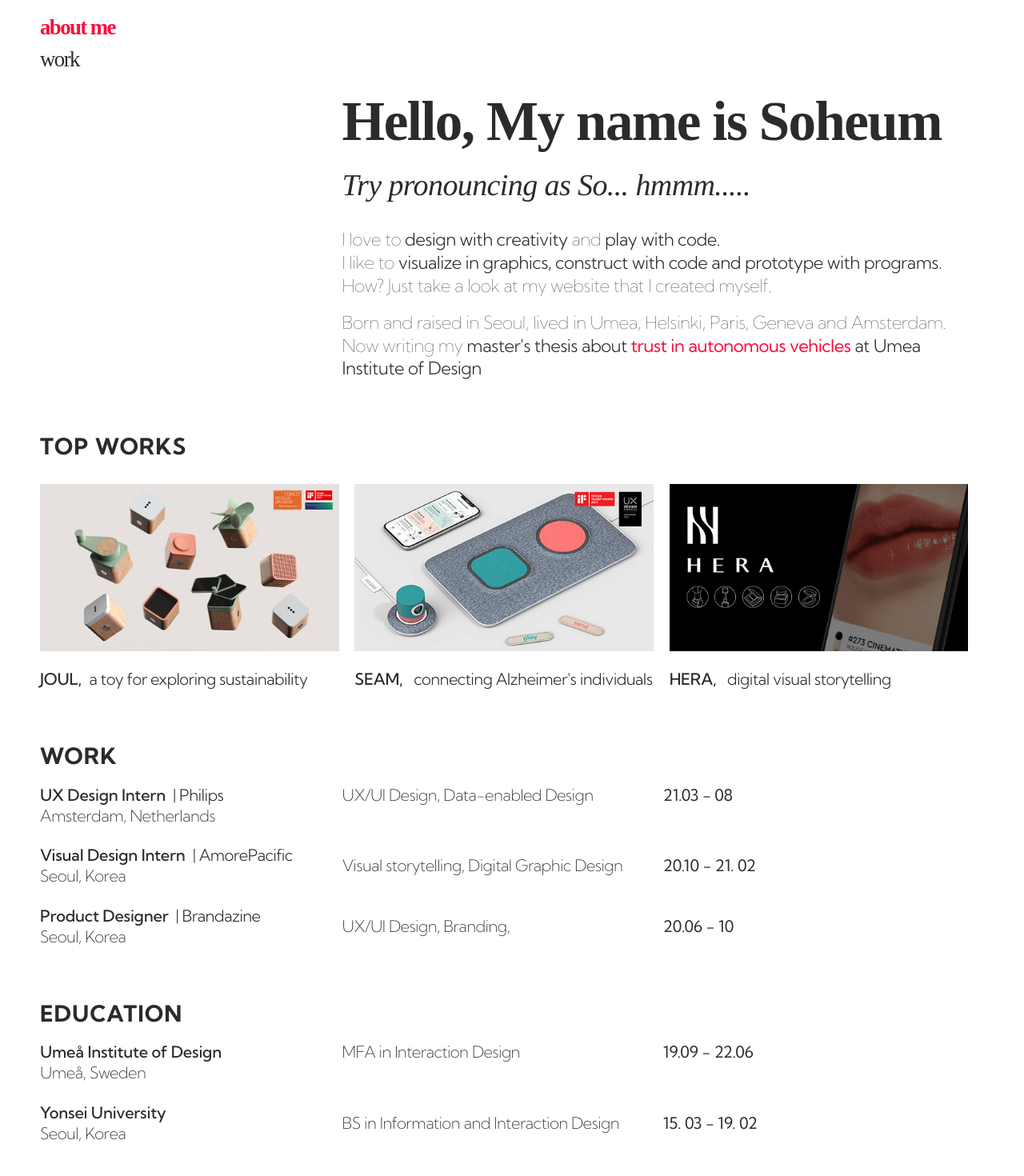
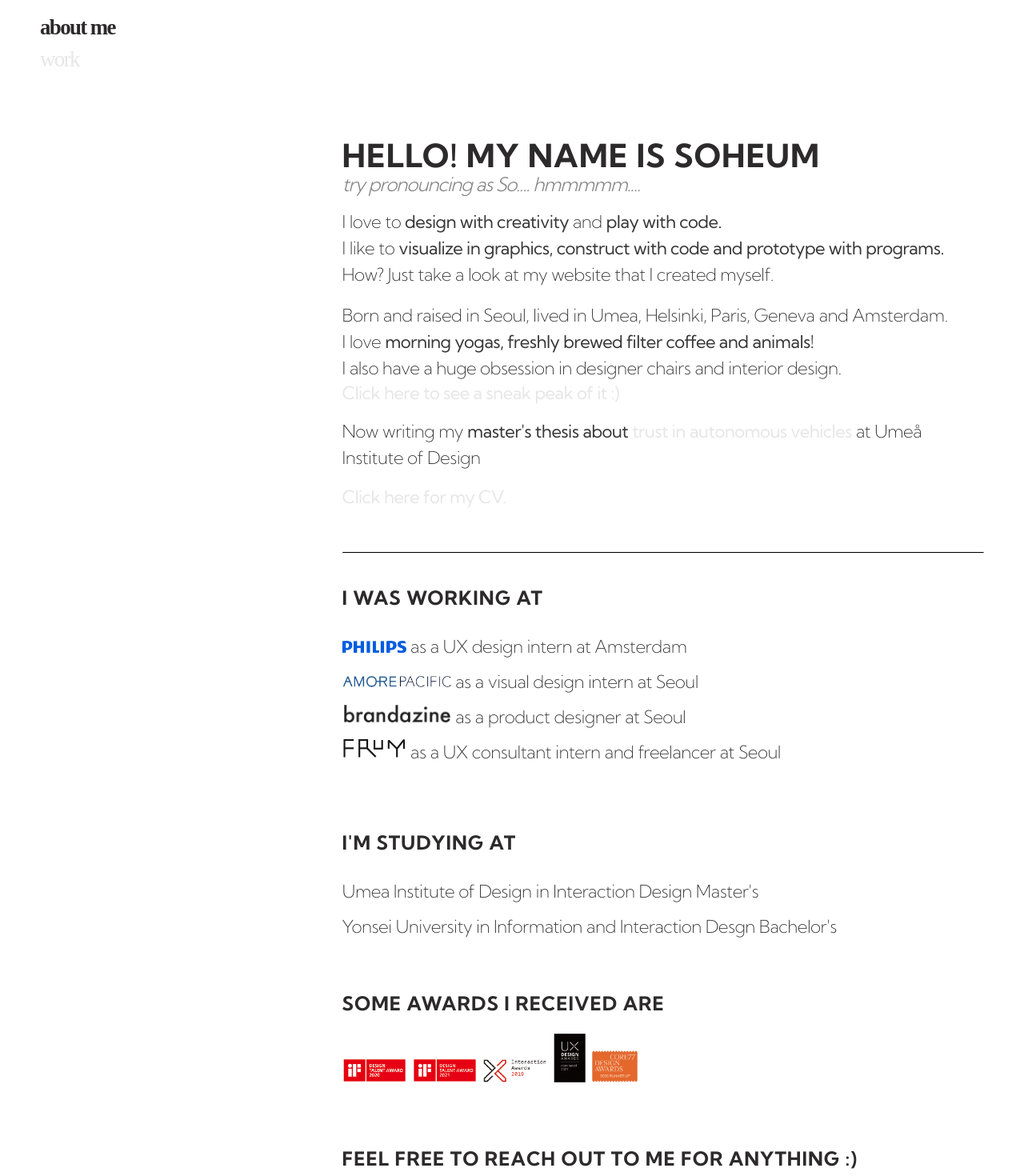
Before and after one commit to soheum/fifthportfolio, a React (Create React App) app: page /work in a window 1280 px wide. Shown: the part 20-1490 px from the top of the page at 80% size. Built offline with nearby package versions, Linux system fonts and the light colour scheme; a web font is replaced by a local one.

Commit message:
fresh start

```diff
--- a/src/components/pages/HeroContent.css
+++ b/src/components/pages/HeroContent.css
@@ -42,24 +42,60 @@
     letter-spacing: -0.6px;
     line-height: 1.3;
   }
+  a{
+    font-weight: 300;
+    font-style: normal;
+    font-family: "Kumbh Sans", sans-serif;
+    color: #E6E6E6;
+    font-size: 22px;
+    letter-spacing: -0.6px;
+    line-height: 1.3;
+    text-decoration: none;
+    cursor: pointer;
+  }
+  a:hover{
+    color: #05EBC5;
+    cursor: pointer;
+  }
 
   .span_p{
-    font-weight: 100;
+    font-weight: 200;
     font-style: normal;
     font-family: "Kumbh Sans", sans-serif;
     color: #2C2A2A;
     font-size: 22px;
     letter-spacing: -0.6px;
-    line-height: 1.3;
+    line-height: 1.5;
   }
-  .span_bold{
-    font-weight: 300;
+  .span_p2{
+    font-weight: 200;
     font-style: normal;
     font-family: "Kumbh Sans", sans-serif;
     color: #2C2A2A;
     font-size: 22px;
     letter-spacing: -0.6px;
+    line-height: 2;
+  }
+  .span_bold{
+    font-weight: 400;
+    font-style: normal;
+    font-family: "Kumbh Sans", sans-serif;
+    color: #383838;
+    font-size: 22px;
+    letter-spacing: -0.6px;
     line-height: 1.3;
+  }
+  .span_grey{
+    font-weight: 400;
+    font-style: normal;
+    font-family: "Kumbh Sans", sans-serif;
+    color: #E6E6E6;
+    font-size: 22px;
+    letter-spacing: -0.6px;
+    line-height: 1.3;
+  }
+  .span_grey:hover{
+    color: #05EBC5;
   }
   .span_red{
     font-weight: 400;
@@ -183,7 +219,7 @@
   font-style: normal;
   font-family: "Kumbh Sans", sans-serif;
   color: #2C2A2A;
-  font-size: 16px;
+  font-size: 20px;
   letter-spacing: -0.6px;
   line-height: 2.3;
   }
@@ -211,10 +247,37 @@
     font-style: normal;
     font-family: "Kumbh Sans", sans-serif;
     color: #2C2A2A;
-    font-size: 28px;
+    font-size: 24px;
     letter-spacing: 1px;
     line-height: 1.7;
     text-align: left;
+  }
+  .span_semititle2{
+    overflow: hidden;
+    white-space: pre-wrap;
+    word-wrap: break-word;
+    word-break: break-word;
+    font-weight: 700;
+    font-style: normal;
+    font-family: "Kumbh Sans", sans-serif;
+    color: #2C2A2A;
+    font-size: 40px;
+    letter-spacing: 1px;
+    line-height: 1.5;
+    text-align: left;
+  }
+  .span_italics{
+      overflow: hidden;
+      white-space: pre-wrap;
+      word-wrap: break-word;
+      word-break: break-word;
+      font-weight: 300;
+      font-style: italic;
+      font-family: "Kumbh Sans", sans-serif;
+      color: #858585;
+      font-size: 24px;
+      letter-spacing: -1.2px;
+      line-height: 0;
   }
 
   .hr{
@@ -230,17 +293,25 @@
   }
 
   .img_logo{
-    width: 20%;
+    width: 10%;
+  }
+  .work{
+    display: inline-block;
   }
 
   .img_logo_2{
-    width: 10%;
+    width: 17%;
   }
-
   .img_logo_3{
-    width: 15%;
+    width: 5%;
   }
-  .topwork_1{
+  .img_logo_4{
+    width: 7%;
+  }
+  .award{
+    margin-right: 1%;
+  }
+  /* .topwork_1{
     flex: 1 1 33%;
     cursor: pointer;
   }
@@ -251,4 +322,4 @@
   .topwork_3{
     flex: 1 1 33%;
     cursor: pointer;
-  }
+  } */
--- a/src/components/pages/HeroContent.js
+++ b/src/components/pages/HeroContent.js
@@ -15,42 +15,67 @@
            <div className="content">
                 <div className="empty"></div>
                  <div className="textcontent">
+                    <span className="span_semititle2">HELLO! MY NAME IS SOHEUM</span> <br />
+                    <span className="span_italics">try pronouncing as So.... hmmmmm....</span> <br /> <br />
                     <span className="span_p">I love to</span><span className="span_bold"> design with creativity </span><span className="span_p">and</span><span className="span_bold"> play with code.</span> <br /> <span className="span_p">I like to </span><span className="span_bold">visualize in graphics, construct with code and prototype with programs.</span> <br /> <span className="span_p">How? Just take a look at my website that I created myself.</span> <br /> <br />
-                    <span className="span_p">Born and raised in Seoul, lived in Umea, Helsinki, Paris, Geneva and Amsterdam. <br /> Now writing my </span><span className="span_bold"> master's thesis about</span><span className="span_red"> trust in autonomous vehicles</span><span className="span_bold"> at Umea Institute of Design</span>
+                    <span className="span_p">Born and raised in Seoul, lived in Umea, Helsinki, Paris, Geneva and Amsterdam. <br />I love </span><span className="span_bold">morning yogas, freshly brewed filter coffee and animals! <br /></span><span className="span_p">I also have a huge obsession in designer chairs and interior design.</span><br />
+                    <a href="https://www.youtube.com/watch?v=bYvG-YEQyTs"><span className="span_grey"> Click here to see a sneak peak of it :) </span></a> <br /> <br />
+                    <span className="span_p">Now writing my </span><span className="span_bold">master's thesis about</span><a href="https://drive.google.com/file/d/15sId83Mw8XTa12FsdUuRv0LC3FlIbGMY/view?usp=sharing"><span className="span_grey"> trust in autonomous vehicles </span></a><span className="span_p"> at Umeå Institute of Design</span> <br />
+                    <br /><a href="https://drive.google.com/file/d/1qkCIlb49lhPNz1q0DCDTboRJdSMdca2_/view?usp=sharing"><span className="span_grey">Click here for my CV.</span></a> <br />
+                    <br /><br /><br /><hr />
                  </div>
              </div>
         </div>
 
-        <div className="container topwork">
-             <div className="semi_title edu">
-                <span className="span_semititle">TOP WORKS</span>
+        <div className="container">
+            <div className="content">
+                <div className="empty"></div>
+                <div className="textcontent">
+                    <span className="span_semititle">I WAS WORKING AT</span> <br /> <br />
+                    <div className="span_p2"><img class="img_logo" src={"./images/about/philips.png"} />   as a UX design intern at Amsterdam</div>
+                     <div className="span_p2"><img class="img_logo_2" src={"./images/about/amorepacific.png"} />   as a visual design intern at Seoul</div>
+                     <div className="span_p2"><img class="img_logo_2" src={"./images/about/brandazine.png"} />   as a product designer at Seoul</div>
+                     <div className="span_p2"><img class="img_logo" src={"./images/about/frum.png"} />   as a UX consultant intern and freelancer at Seoul</div> <br />
+                </div>
             </div>
-            <div className="content_2">
-                <Link to="/joul" className="nav-link" >
-                <div className="topwork_1">
-                    <img className="work_img" src={"./images/about/landing_work_1.jpg"} /> <br /><br />
-                    <span className="span_jobtitle">JOUL,  </span>
-                    <span className="span_job">a toy for exploring sustainability</span> <br />
+        </div>
+        <br />
+        <div className="container">
+            <div className="content">
+                <div className="empty"></div>
+                <div className="textcontent">
+                    <span className="span_semititle">I'M STUDYING AT</span> <br /> <br />
+                    <div className="span_p2">Umea Institute of Design in Interaction Design Master's</div>
+                     <div className="span_p2">Yonsei University in Information and Interaction Desgn Bachelor's</div>
                 </div>
-                </Link>
-                <Link to="/seam" className="nav-link" >
-                <div className="topwork_2">
-                    <img className="work_img" src={"./images/about/landing_work_2.jpg"} /> <br /><br />
-                    <span className="span_jobtitle">SEAM,   </span>
-                    <span className="span_job">connecting Alzheimer's individuals</span> <br />
+            </div>
+        </div>
+        <br />
+        <div className="container">
+            <div className="content">
+                <div className="empty"></div>
+                <div className="textcontent">
+                    <span className="span_semititle">SOME AWARDS I RECEIVED ARE</span> <br /> <br />
+                    <img class="img_logo award" src={"./images/about/iF_1.png"} />
+                    <img class="img_logo award" src={"./images/about/iF_2.png"} />
+                    <img class="img_logo award" src={"./images/about/IxDA.png"} />
+                    <img class="img_logo_3 award" src={"./images/about/UX.png"} />
+                    <img class="img_logo_4" src={"./images/about/Core.png"} />
                 </div>
-                </Link>
-                <Link to="/hera" className="nav-link" >
-                <div className="topwork_3">
-                    <img className="work_img" src={"./images/about/landing_work_3.jpg"} /> <br /><br />
-                    <span className="span_jobtitle">HERA,   </span>
-                    <span className="span_job">digital visual storytelling</span> <br />
+            </div>
+        </div>
+<br /> <br />
+        <div className="container">
+            <div className="content">
+                <div className="empty"></div>
+                <div className="textcontent">
+                    <span className="span_semititle">FEEL FREE TO REACH OUT TO ME FOR ANYTHING :)</span>
                 </div>
-                </Link>
             </div>
         </div>
 
-        <div className="container work">
+
+        {/* <div className="container work">
             <div className="semi_title edu">
                 <span className="span_semititle">WORK</span>
             </div>
@@ -96,9 +121,9 @@
                     <span className="span_date">20.06 - 10</span> <br />
                 </div>
              </div>
-        </div>
+        </div> */}
 
-        <div className="container">
+        {/* <div className="container">
             <div className="semi_title edu">
                 <span className="span_semititle">EDUCATION</span>
             </div>
@@ -127,10 +152,9 @@
                     <span className="span_date">15. 03 - 19. 02</span>
                 </div>
              </div>
-        </div>
+        </div> */}
 
-        <div className="container">
-            <div className="semi_title awards">
+            {/* <div className="semi_title awards">
                 <span className="span_semititle">AWARDS</span>
             </div>
             <Link to="/seam" className="nav-link" >
@@ -210,8 +234,7 @@
                 <div className="datecontent">
                     <img class="img_logo" src={"./images/about/IxDA.png"} />
                 </div>
-             </div>
-        </div>
+             </div> */}
 
         <div className="footer"></div>
 
--- a/src/components/pages/HomePage/Data.js
+++ b/src/components/pages/HomePage/Data.js
@@ -1,7 +1,7 @@
 export const homeObjOne = {
-  h1_headline: 'Hello, My name is Soheum',
+  h1_headline: '',
   h2_text:
-    'Try pronouncing as So... hmmm.....'
+    ''
 };
 
 export const homeObjTwo = {
--- a/src/components/pages/Navbar.css
+++ b/src/components/pages/Navbar.css
@@ -40,11 +40,11 @@
 
 
 .nav-links:hover {
-  color: #FA0F3E;
+  color: #05EBC5;
 }
 
 .nav-links {
-  color: #2C2A2A;
+  color: #e6e6e6;
   display: flex;
   align-items: center;
   text-decoration: none;
@@ -59,7 +59,7 @@
 }
 .nav-links--active{
   font-weight: 600;
-  color: #FA0F3E;
+  color: #2C2A2A;
 }
 
 .menu-icon {
--- a/src/components/pages/WorkContent.js
+++ b/src/components/pages/WorkContent.js
@@ -54,11 +54,11 @@
             </Link>
          </div>
          <div className="work3">
-            <Link to={{ pathname: "https://glacier-sunstone-c57.notion.site/Master-s-Thesis-255a004a1e264f5eaa231eff01e8c05f" }} target="_blank" className="nav-link" onClick={closeMobileMenu}>
+         <a href="https://drive.google.com/file/d/15sId83Mw8XTa12FsdUuRv0LC3FlIbGMY/view?usp=sharing">
                 <span className="span_jobtitle">AUTONOMY / TRUST IN SELF-DRIVING<br /></span>
                 <span className="span_job">master thesis in collab with Volvo Cars</span>
                 <img className="work_img_3" src={"./images/about/work_thesis.jpg"} />
-            </Link>
+                </a>
          </div>
         </div>
 
@@ -111,20 +111,20 @@
             </Link>
          </div>
          <div className="work2 ">
-            <Link to= {{pathname: "https://www.trapeza.finance/"}} target="_blank" className="nav-link" onClick={closeMobileMenu}>
+         <a href="https://www.trapeza.finance/">
                <div className="span_title_2">
                     <span className="span_jobtitle">TRAPEZA<br /></span>
                     <span className="span_job">branding for Olympus DAO DeFi platform</span>
                 </div>
                 <img className="work_img_2" src={"./images/about/work_trapeza.jpg"} />
-            </Link>
+        </a>
          </div>
          <div className="work3">
-            <Link to={{pathname: "https://qcells.com/ane/stay-in-the-loop/eco-charged-community/stories"}} target="_blank" className="nav-link" onClick={closeMobileMenu}>
+         <a href="https://qcells.com/ane/stay-in-the-loop/eco-charged-community/stories">
                 <span className="span_jobtitle">Q-CELLS GLOBAL WEBSITE<br /></span>
                 <span className="span_job">video filming and content creation</span>
                 <img className="work_img_3" src={"./images/about/work_qcells.jpg"} />
-            </Link>
+                </a>
          </div>
         </div>
 
```
